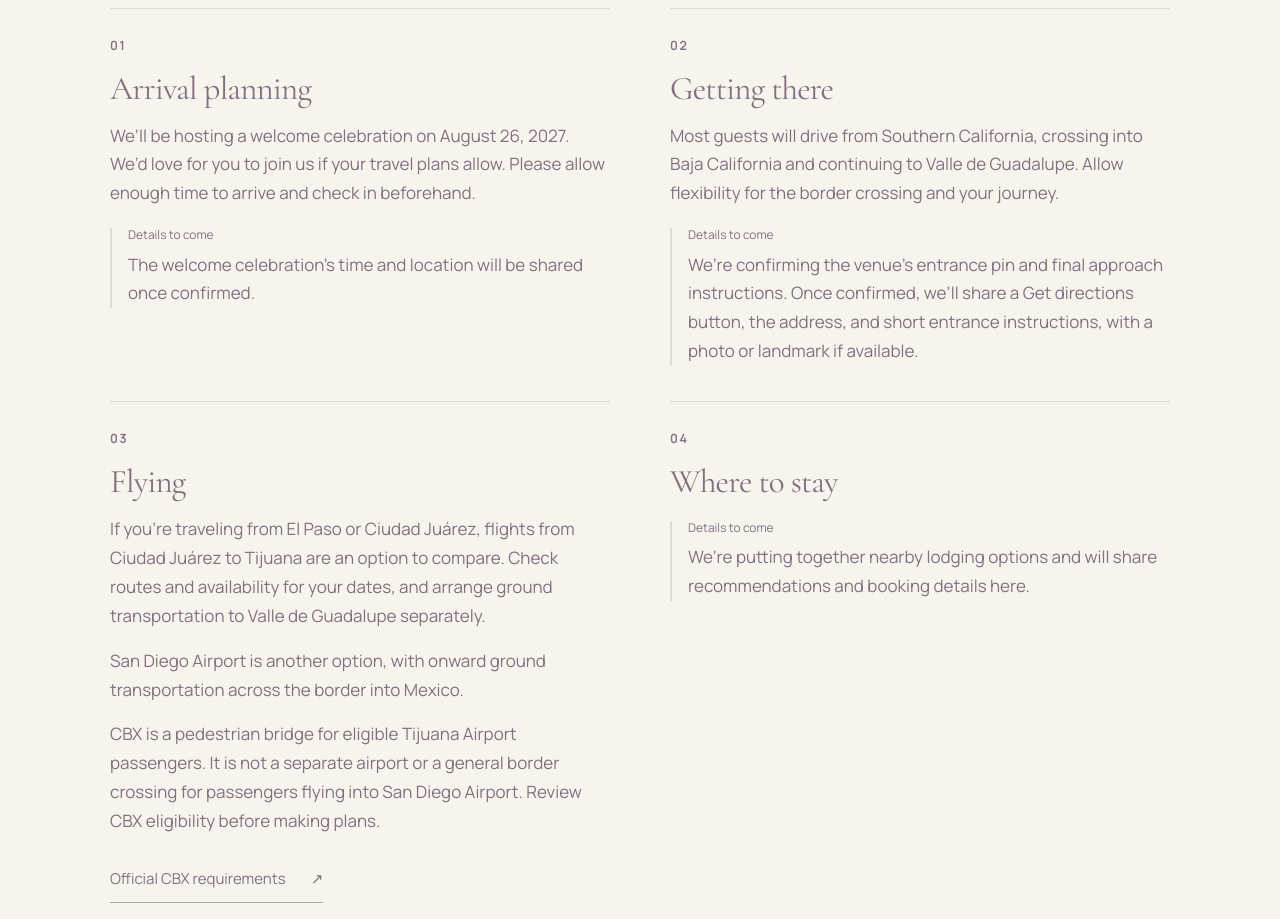
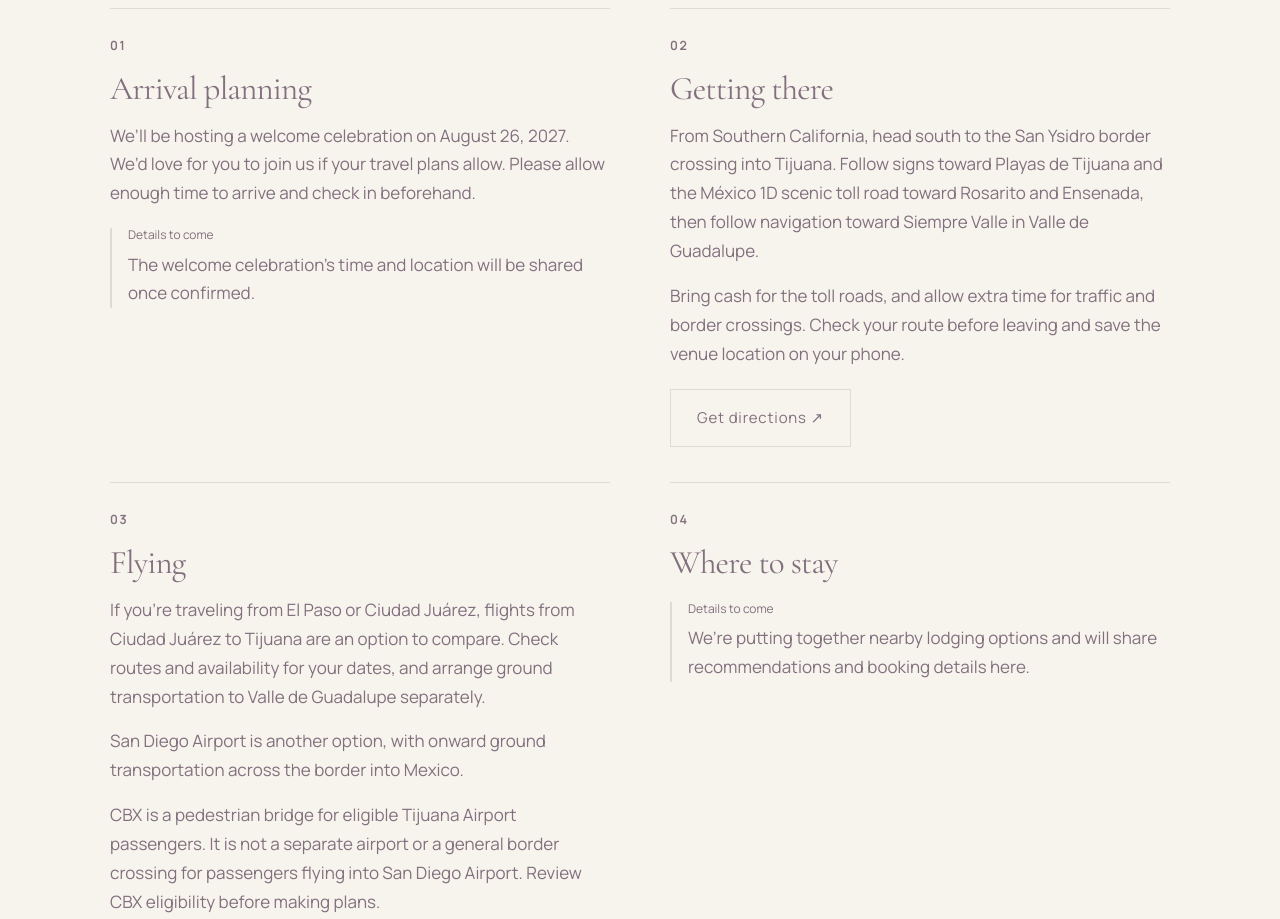
Before and after one commit to gtech29/wedding, a Next.js app: page /travel in a window 1280 px wide. Shown: the part 900-1819 px from the top of the page. Built offline with nearby package versions, Linux system fonts and the light colour scheme; no server answers.

Commit message:
feat: update travel section with new directions and styling for better user experience

```diff
--- a/app/(wedding)/travel/page.tsx
+++ b/app/(wedding)/travel/page.tsx
@@ -63,7 +63,7 @@ export default async function Travel() {
                     href={s.url}
                     target="_blank"
                     rel="noopener noreferrer"
-                    className="text-link"
+                    className="button button-outline travel-directions"
                   >
                     {s.linkLabel[locale]} ↗
                   </a>
--- a/app/globals.css
+++ b/app/globals.css
@@ -1074,6 +1074,10 @@ select:focus-visible {
   margin-top: 16px;
 }
 
+.travel-directions {
+  margin-top: 20px;
+}
+
 .travel-pending {
   margin-top: 20px;
   padding-left: 16px;
--- a/content/wedding.ts
+++ b/content/wedding.ts
@@ -87,15 +87,12 @@ export const travelSections: TravelSection[] = [
     enabled: true,
     title: { en: "Getting there", "es-MX": "Cómo llegar" },
     body: {
-      en: "Most guests will drive from Southern California, crossing into Baja California and continuing to Valle de Guadalupe. Allow flexibility for the border crossing and your journey.",
+      en: "From Southern California, head south to the San Ysidro border crossing into Tijuana. Follow signs toward Playas de Tijuana and the México 1D scenic toll road toward Rosarito and Ensenada, then follow navigation toward Siempre Valle in Valle de Guadalupe.\n\nBring cash for the toll roads, and allow extra time for traffic and border crossings. Check your route before leaving and save the venue location on your phone.",
       "es-MX":
-        "La mayoría de los invitados viajará en auto desde el sur de California, cruzando a Baja California y siguiendo hacia el Valle de Guadalupe. Considera tiempo adicional para el cruce fronterizo y el recorrido.",
+        "Desde el sur de California, dirígete al cruce fronterizo de San Ysidro para entrar a Tijuana. Sigue los señalamientos hacia Playas de Tijuana y la carretera escénica de cuota México 1D rumbo a Rosarito y Ensenada. Después, sigue las indicaciones de tu navegador hacia Siempre Valle, en el Valle de Guadalupe.\n\nLleva efectivo para las casetas y considera tiempo extra por el tráfico y los cruces fronterizos. Revisa tu ruta antes de salir y guarda la ubicación del lugar en tu celular.",
     },
-    pending: {
-      en: "We’re confirming the venue’s entrance pin and final approach instructions. Once confirmed, we’ll share a Get directions button, the address, and short entrance instructions, with a photo or landmark if available.",
-      "es-MX":
-        "Estamos confirmando la ubicación exacta de la entrada y las indicaciones para el último tramo. Cuando estén listas, agregaremos un botón de Cómo llegar, la dirección y las instrucciones de acceso, con una foto o un punto de referencia si lo tenemos.",
-    },
+    url: "https://maps.app.goo.gl/MNUszKdbvFzKWBwS9",
+    linkLabel: { en: "Get directions", "es-MX": "Cómo llegar" },
   },
   {
     id: "flying",
```
Also changed, not shown: 1 other file (tests, documents, lock files or other folders).
